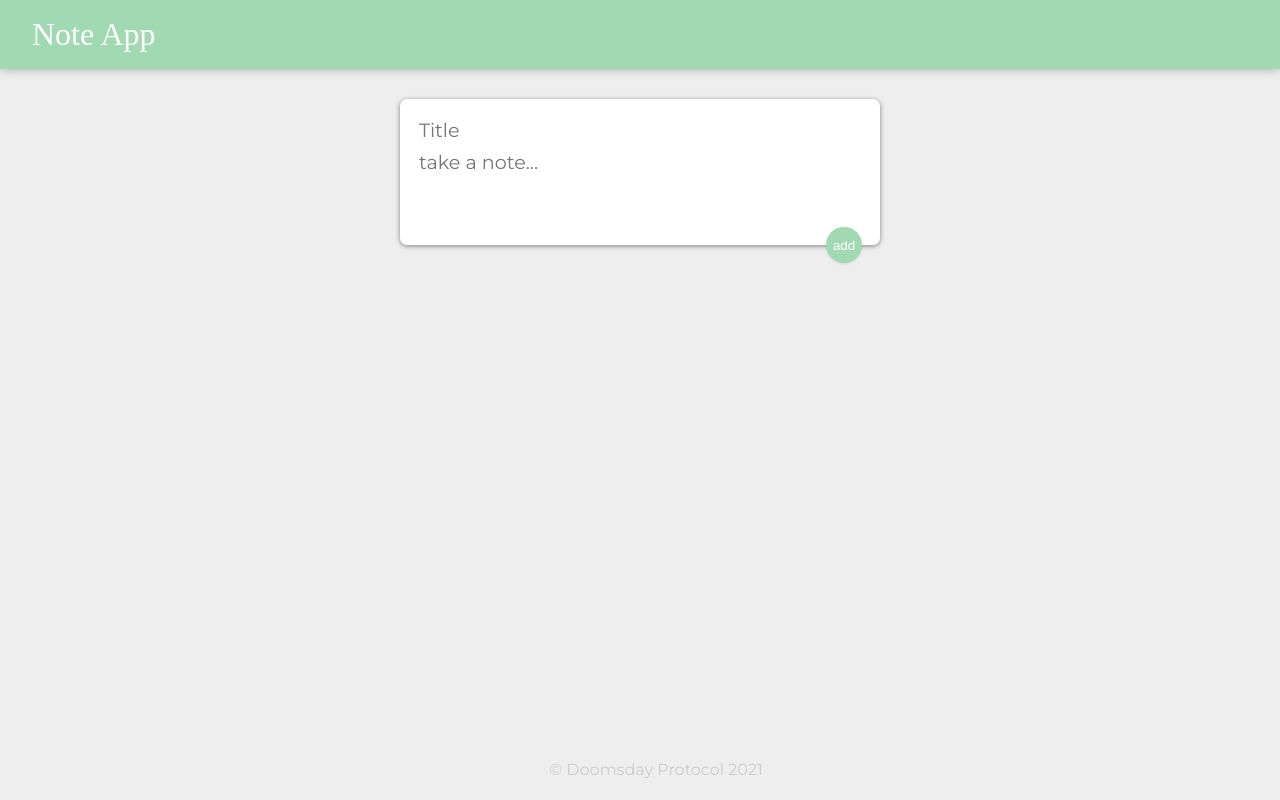
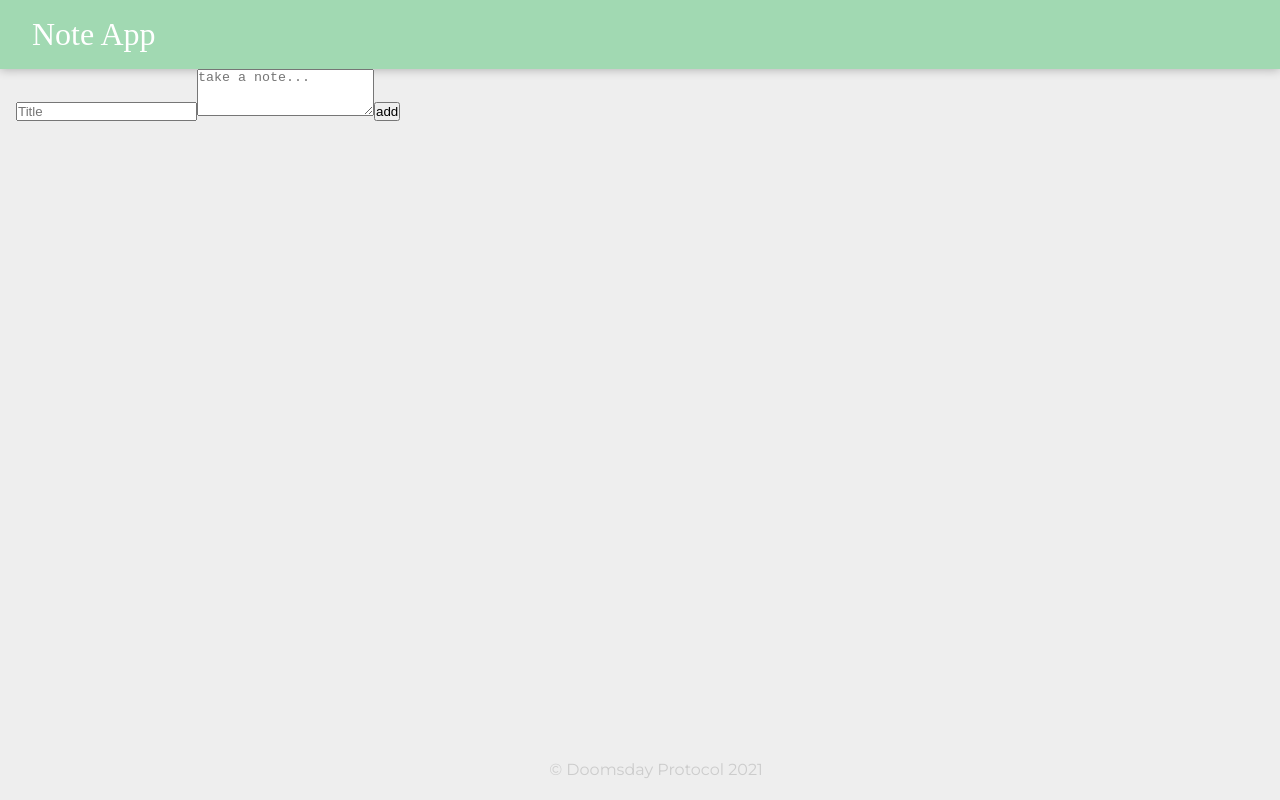
Before and after one commit to thounny/note-app, a React (Create React App) app: page / in a window 1280 px wide. Built offline with nearby package versions, Linux system fonts and the light colour scheme; a web font is replaced by a local one.

Commit message:
gave form class of create-note

```diff
--- a/public/styles.css
+++ b/public/styles.css
@@ -71,17 +71,18 @@ footer p {
   outline: none;
 }
 
-form {
+
+form.create-note {
   position: relative;
   width: 480px;
   margin: 30px auto 20px auto;
   background: white;
   padding: 15px;
   border-radius: 7px;
-  box-shadow: 0 1px 5px grey;
+  box-shadow: 0 1px 5px rgb(138, 137, 123);
 }
 
-form input, form textarea {
+form.create-note input, form.create-note textarea {
   width: 100%;
   border: none;
   padding: 4px;
@@ -91,7 +92,7 @@ form input, form textarea {
   resize: none;
 }
 
-form button {
+form.create-note button {
   position: absolute;
   right: 18px;
   bottom: -18px;
```
